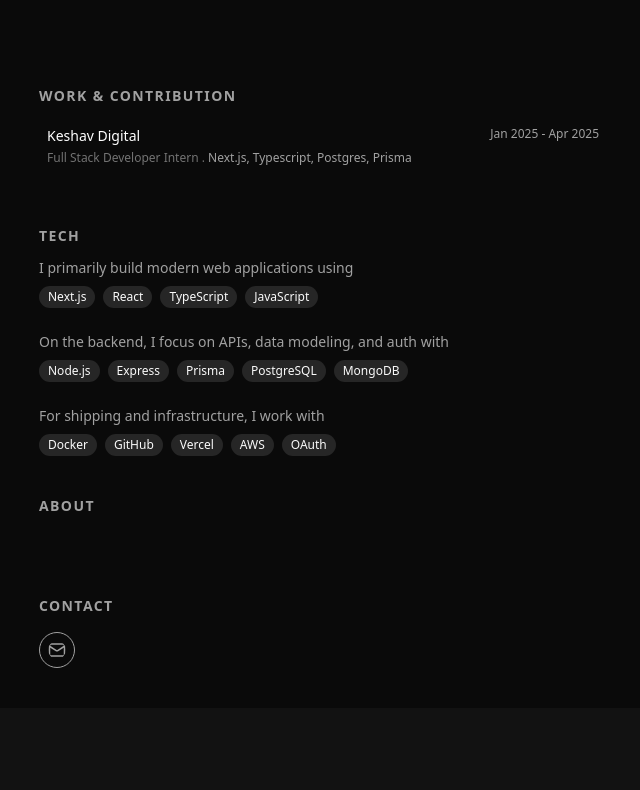
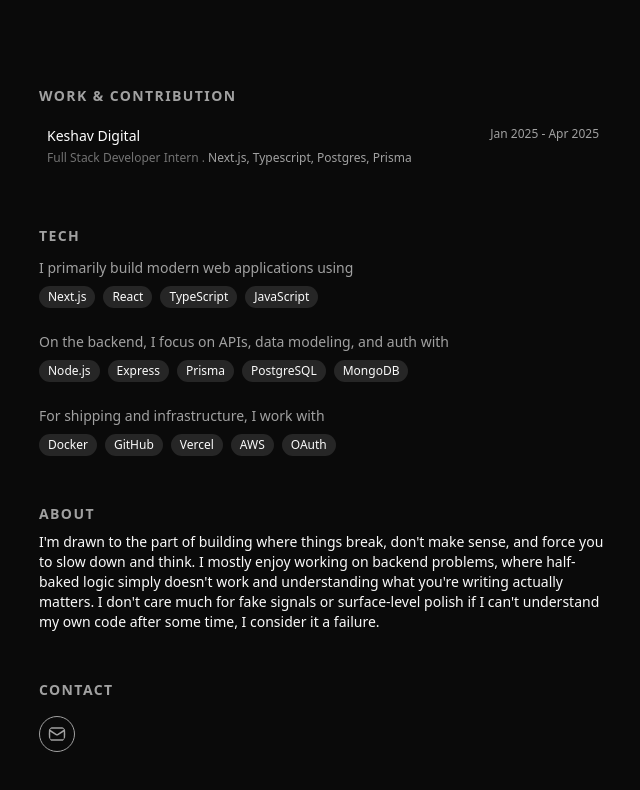
Before and after one commit to Bunny099/jayesh-v2, a Next.js app: page / in a window 1280 px wide. Shown: the part 541-1331 px from the top of the page, without its empty margins (317-957 px from the left). Before the commit the page ends 1249 px from the top, so only its background shows below. Built offline with nearby package versions, Linux system fonts and the light colour scheme.

Commit message:
feat:about section added

```diff
--- a/app/page.tsx
+++ b/app/page.tsx
@@ -35,13 +35,14 @@ export default function Home() {
       </section>
       <section className="mt-10">
         <div className="px-8 sm:px-10 md:px-20 lg:px-50 xl:px-89">
-          <h2 className=" text-sm font-semibold tracking-widest text-neutral-400 ">
+          <h2 className="py-2 text-sm font-semibold tracking-widest text-neutral-400 ">
             ABOUT
           </h2>
+          <p className=" text-sm text-accent-foreground dark:text-neutral-400">I'm drawn to the part of building where things break, don't make sense, and force you to slow down and think. I mostly enjoy working on backend problems, where half-baked logic simply doesn't work and understanding what you're writing actually matters. I don't care much for fake signals or surface-level polish  if I can't understand my own code after some time, I consider it a failure.</p>
         </div>
       </section>
 
-      <section className="py-10 mt-10">
+      <section className="py-10 mt-2">
         <div className="px-8 sm:px-10 md:px-20 lg:px-50 xl:px-89">
           <h2 className=" text-sm font-semibold tracking-widest text-neutral-400 ">
             CONTACT
```
